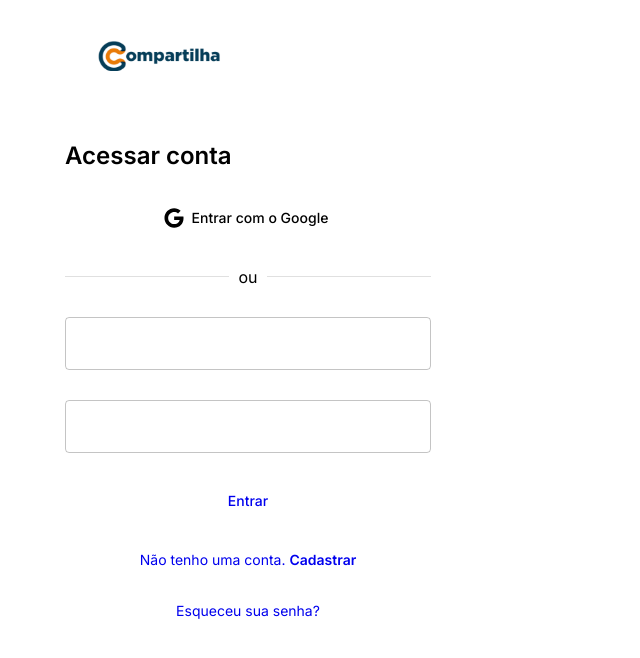
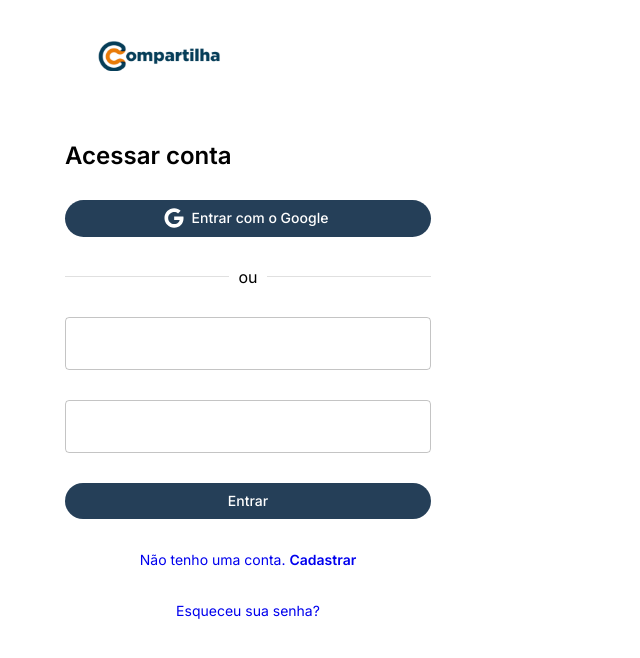
Before and after one commit to olirodrigues/bootcamp-gama-01, a React (Vite) app in the folder Web/: page /login in a window 1280 px wide. Shown: the top 658 px of the page, without its empty margins (0-640 px from the left). Built offline with nearby package versions, Linux system fonts and the light colour scheme.

Commit message:
Alterado variant do botão

```diff
--- a/Web/src/pages/Cadastro/index.tsx
+++ b/Web/src/pages/Cadastro/index.tsx
@@ -10,7 +10,7 @@ export const Cadastro = () => {
       <Header HiddenBotao={true} />
       <Typography variant='h3'>Criar conta</Typography>
       <LoginGoogle>
-        <Button variant='border' fullWidth startIcon={<FaGoogle />}>
+        <Button variant='borderPrimary' fullWidth startIcon={<FaGoogle />}>
           Entrar com o Google
         </Button>
       </LoginGoogle>
@@ -21,7 +21,7 @@ export const Cadastro = () => {
         <TextField variant='outlined' label='Digite sua senha' type='password'></TextField>
         <TextField variant='outlined' label='Repita sua senha' type='password'></TextField>
         <Link to='/login'>
-          <Button variant='border' fullWidth>
+          <Button variant='borderPrimary' fullWidth>
             Cadastrar
           </Button>
         </Link>
--- a/Web/src/pages/Login/index.tsx
+++ b/Web/src/pages/Login/index.tsx
@@ -10,7 +10,7 @@ export function Login() {
       <Header HiddenBotao={true} />
       <Typography variant='h3'>Acessar conta</Typography>
       <LoginGoogle>
-        <Button variant='border' fullWidth startIcon={<FaGoogle />}>
+        <Button variant='borderPrimary' fullWidth startIcon={<FaGoogle />}>
           Entrar com o Google
         </Button>
       </LoginGoogle>
@@ -19,7 +19,7 @@ export function Login() {
         <TextField variant='outlined'></TextField>
         <TextField variant='outlined'></TextField>
         <Link to='/dashboard'>
-          <Button variant='border' fullWidth>
+          <Button variant='borderPrimary' fullWidth>
             Entrar
           </Button>
         </Link>
```
